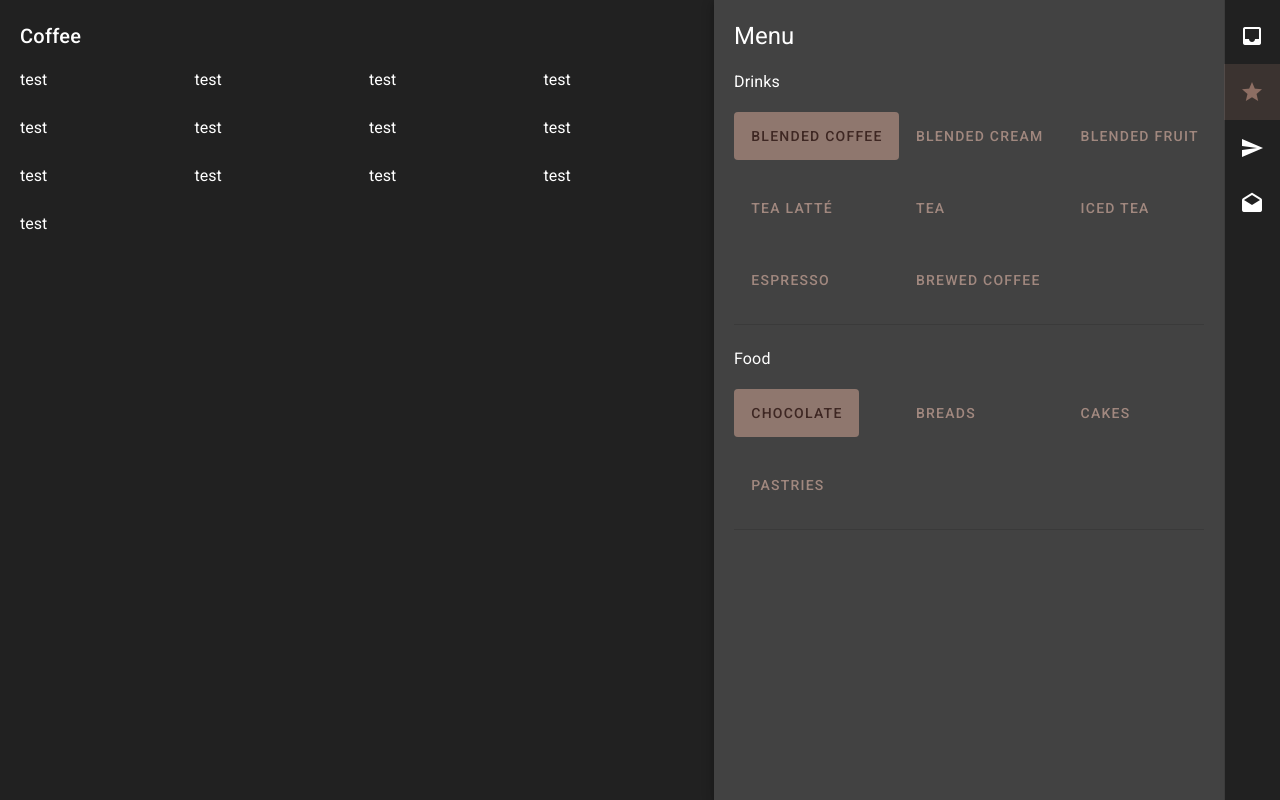
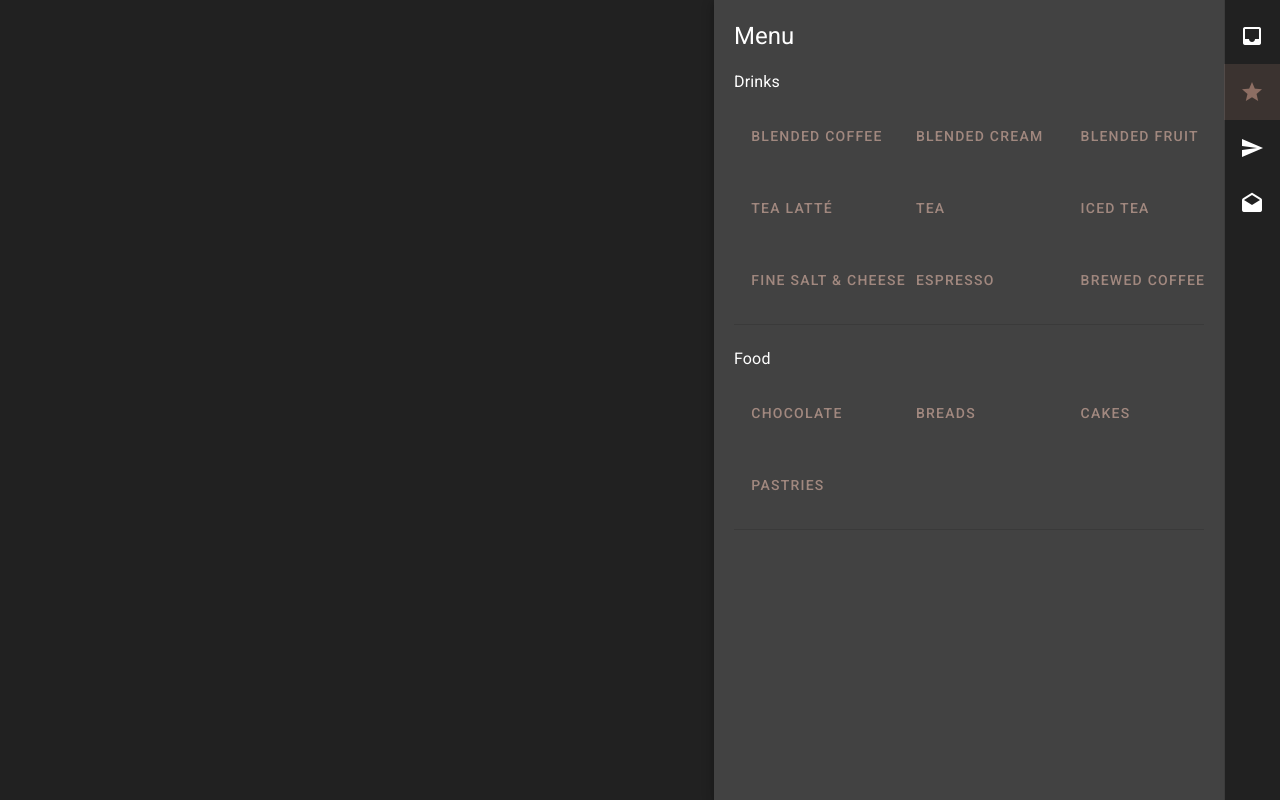
Before and after one commit to nerflim/kapeflix, a Vue app: page / in a window 1280 px wide. Built offline with nearby package versions, Linux system fonts and the light colour scheme.

Commit message:
added more menu data

```diff
--- a/src/components/Home.vue
+++ b/src/components/Home.vue
@@ -1,23 +1,18 @@
 <template>
   <v-row no-gutters class="grey darken-4 white--text" style="height: 100%">
-		<v-col cols="12" sm="7" class="pa-5">
-			<p class="font-thin title">Coffee</p>
+    <v-col cols="12" sm="7" class="pa-5" v-if="!activeMenu"></v-col>
+    <v-col cols="12" sm="7" class="pa-5" v-else>
+      <p class="font-thin title" v-text="activeMenu.name"></p>
 
       <!-- menu -->
       <v-row>
-				<v-col cols="12" sm="3">test</v-col>
-				<v-col cols="12" sm="3">test</v-col>
-				<v-col cols="12" sm="3">test</v-col>
-				<v-col cols="12" sm="3">test</v-col>
-				<v-col cols="12" sm="3">test</v-col>
-				<v-col cols="12" sm="3">test</v-col>
-				<v-col cols="12" sm="3">test</v-col>
-				<v-col cols="12" sm="3">test</v-col>
-				<v-col cols="12" sm="3">test</v-col>
-				<v-col cols="12" sm="3">test</v-col>
-				<v-col cols="12" sm="3">test</v-col>
-				<v-col cols="12" sm="3">test</v-col>
-				<v-col cols="12" sm="3">test</v-col>
+        <v-col
+          cols="12"
+          sm="3"
+          v-for="(item, index) in activeMenu.items"
+          :key="index"
+          v-text="item"
+        ></v-col>
       </v-row>
     </v-col>
     <v-col cols="12" sm="5" class="grey darken-3 elevation-5">
@@ -27,21 +22,24 @@
         <!-- menu -->
         <div v-for="(menu, index) in menus" :key="index">
           <p class="font-regular subtitle-1" v-text="menu.name"></p>
-					<v-btn-toggle group dark mandatory v-model="active">
+          <v-btn-toggle group dark v-model="active">
             <v-row>
               <v-col
                 cols="12"
                 sm="4"
-								v-for="(item, index) in menu.items"
-								:key="index"
+                v-for="(item, i) in menu.items"
+                :key="i"
                 class="font-weight-light body-2"
               >
                 <v-btn
-									v-text="item"
+                  v-text="item.name"
                   color="brown lighten-2"
                   active-class="brown lighten-2 brown--text text--darken-4"
                   text
                   depressed
+                  tile
+                  type="button"
+                  :value="item.name"
                 ></v-btn>
               </v-col>
             </v-row>
@@ -68,21 +66,126 @@ export default {
       {
         name: 'Drinks',
         items: [
-					'Blended Coffee',
-					'Blended Cream',
-					'Blended Fruit',
-					'Tea Latté',
-					'Tea',
-					'Iced Tea',
+          {
+            name: 'Blended Coffee',
+            items: ['Lattè', 'Mocha', 'Caramel', 'Java Chip', 'Coffee Jelly']
+          },
+          {
+            name: 'Blended Cream',
+            items: [
+              'Chocolate',
+              'Chocolate Chip',
+              'Vanilla',
+              "Cookies n' Cream",
+              'Green Tea Matcha',
+              'Mango',
+              'Banana',
+              "Strawberries n' Cream",
+              'Berry Mango'
+            ]
+          },
+          {
+            name: 'Blended Fruit',
+            items: ['Mango Passion Fruit', 'Lemon Raspberry']
+          },
+          {
+            name: 'Tea Latté',
+            items: ['Hot or Iced', 'Green Tea Latté', 'Black Tea Latté']
+          },
+          {
+            name: 'Tea',
+            items: [
+              'Chamomile',
+              'Peppermint',
+              'Chocolate Mint',
+              'Cranberry',
+              'Black Tea',
+              'Green Tea'
+            ]
+          },
+          {
+            name: 'Iced Tea',
+            items: ['Strawberry', 'Lemon']
+          },
+          {
+            name: 'Fine Salt & Cheese',
+            items: ['Milk Tea', 'Green Tea Matcha', 'Chocolate', 'Dark Mocha']
+          },
+          {
+            name: 'Espresso',
+            items: [
               'Espresso',
-					'Brewed Coffee'
+              'Espresso Macchiato',
+              'Espresso con Panna',
+              'Flat White',
+              'Capuccino',
+              'Caffè Latté',
+              'Caffè Mocha',
+              'Caramel Macchiato',
+              'White Chocolate Mocha',
+              'Caffè Americano'
+            ]
+          },
+          {
+            name: 'Brewed Coffee',
+            items: ['Brewed Coffee', 'Caffè con Leche']
+          }
         ]
       },
       {
         name: 'Food',
-				items: ['Chocolate', 'Breads', 'Cakes', 'Pastries']
+        items: [
+          {
+            name: 'Chocolate',
+            items: ['Signature Chocolate', 'Signature White Chocolate']
+          },
+          {
+            name: 'Breads',
+            items: [
+              'Blueberry Ensaymada',
+              'Caramel Cinnamon Roll',
+              'Choco Kitkat Doughnut',
+              'Chocolate Chip Doughnut',
+              'Dark Almond Doughnut',
+              'White Almond Doughnut',
+              'White Oreo Doughnut',
+              "Corned Beef n' Cheese Roll",
+              'Cheezy Pork Floss'
+            ]
+          },
+          {
+            name: 'Cakes',
+            items: [
+              'Blueberry Cheesecake',
+              'Choco Ferrero Cheesecake',
+              'Choco Oreo Cheesecake',
+              'Classic Chocolate Cake',
+              'Dark Chocolate Cake',
+              'Green Tea Creamcake',
+              'Matcha Cheesecake',
+              'Italian Tiramisu',
+              'Oreo Cheesecake',
+              'Perfect Chocolate Torte',
+              'Red Velvet Cake',
+              'Sans Rival',
+              'Strawberry Cheesecake'
+            ]
+          },
+          {
+            name: 'Pastries',
+            items: ['Cheezy Banana Loaf', 'Choco Melt Loaf', 'Oatmeal Cookies']
           }
         ]
-	})
+      }
+    ]
+  }),
+  computed: {
+    activeMenu() {
+      return this.menus
+        .map(menu => menu.items)
+        .flat()
+        .filter(menu => menu.name === this.active)[0];
+    }
+  }
 };
 </script>
```
Also changed, not shown: 1 other file (tests, documents, lock files or other folders). Lines whose indentation alone changed are shown as unchanged.
